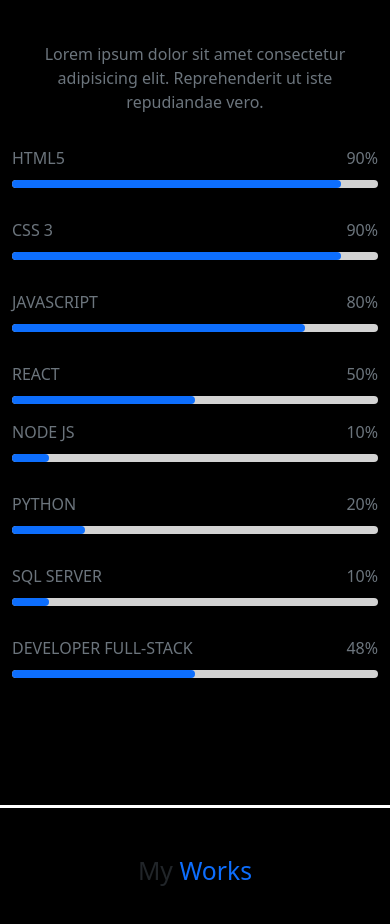
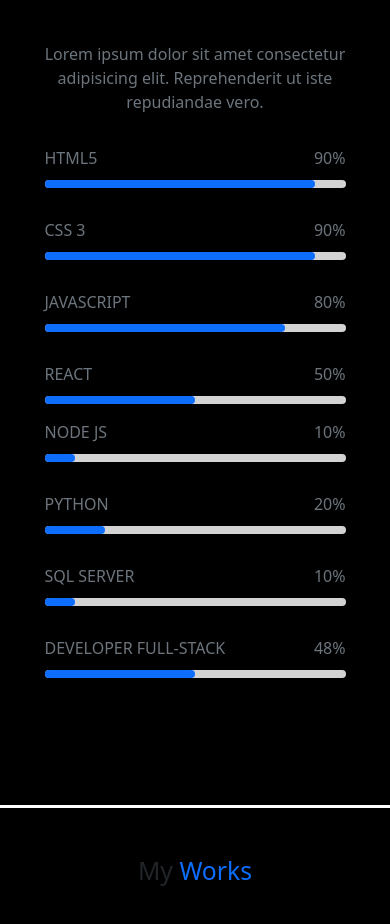
Before and after one commit to camilogore99/Portafolio-mejora, a plain HTML site: page index.html in a window 390 px wide. Shown: the part 1820-2744 px from the top of the page. Drawn offline with nearby package versions, Linux system fonts and the light colour scheme.

Commit message:
mejora en seccion skilss

```diff
--- a/css/buttons.css
+++ b/css/buttons.css
@@ -8,7 +8,7 @@
   font-size: 22px;
   text-decoration: none;
   overflow: hidden;
-  transition: 0.2s;
+  transition: 0.8s;
 }
 .main-botton:hover {
   background: #0d6dfd79;
--- a/index.html
+++ b/index.html
@@ -88,8 +88,8 @@
                               </p>
                         </div>
                   </div>
-                  <div class="row text-secondary margin-bottom">
-                        <div class="col-md-6 mt-3">
+                  <div class="row justify-content-center text-secondary margin-bottom">
+                        <div class=" col-10 col-md-6 mt-3">
                               <div>
                                     <div class="display-flex justify-content-space-between">
                                           <span>HTML5</span>
@@ -127,7 +127,7 @@
                                     </div>
                               </div>
                         </div>
-                        <div class="col-md-6 mt-3">
+                        <div class=" col-10  col-md-6 mt-3">
                               <div>
                                     <div class="display-flex justify-content-space-between">
                                           <span>NODE JS</span>
```
